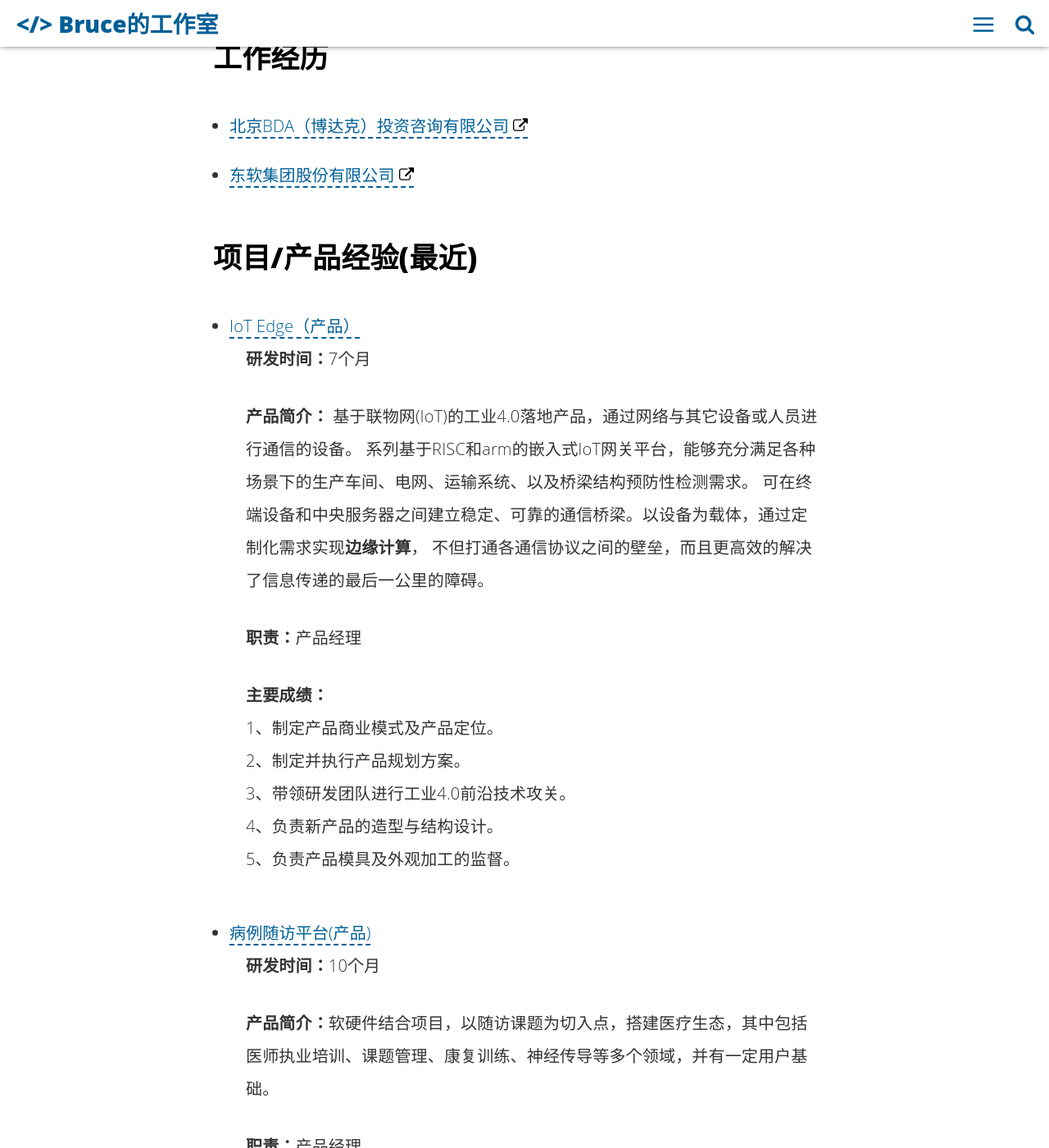
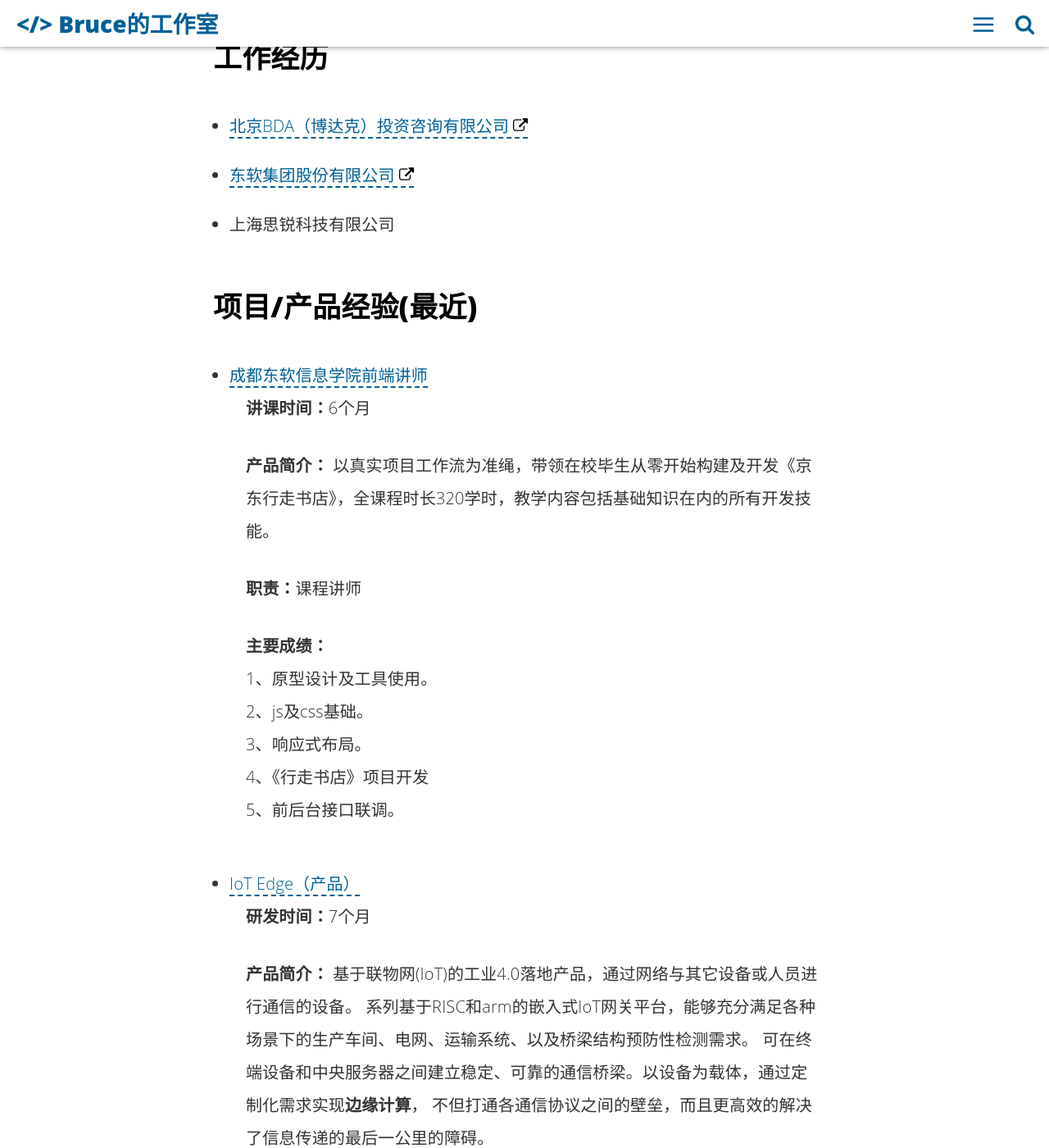
Before and after one commit to bruce827/portfolio, a Jekyll site: the page built from about.html, in a window 1280 px wide and 1400 px high, scrolled down 2658 px. Shown: the whole window at 82% size. Built offline with Jekyll 4.4.1, drawn with Linux system fonts in a browser that asks for light colours.

Commit message:
更新简历

```diff
--- a/about.html
+++ b/about.html
@@ -2,7 +2,7 @@
 layout: minimal
 title: "关于我"
 permalink: /about/index.html
-description: "3年前端开发经验，4年团队管理经验，做过千万级别项目，有2B产品管理经验，对环保、教育、物联网等行业有较深业务根基，对交互设计有深刻理解且善于数据分析与展示。"
+description: "4年前端开发经验，4年团队管理经验，做过千万级别项目，有2B产品管理经验，对环保、教育、物联网等行业有较深业务根基，对交互设计有深刻理解且善于数据分析与展示。"
 ---
 
 <img itemprop="image" class="img-rounded" src="{{"/assets/img/intro/photo.jpg"| prepend: site.baseurl }}" alt="Bruce"/>
@@ -76,11 +76,32 @@
 <ul>
 	<li><a href="http://www.bda.com/About/cn_index.php">北京BDA（博达克）投资咨询有限公司</a></li>
 	<li><a href="https://www.neusoft.com/cn/about/index.html">东软集团股份有限公司</a></li>
-	<!-- <li>上海思锐科技有限公司</li> -->
+	<li>上海思锐科技有限公司</li>
 </ul>
 
 <h2>项目/产品经验(最近)</h2>
 <ul>
+	<li><a href="#">成都东软信息学院前端讲师</a>
+		<p>
+				<b>讲课时间：</b>6个月
+		</p>
+		<p>
+				<b>产品简介：</b>
+				以真实项目工作流为准绳，带领在校毕生从零开始构建及开发《京东行走书店》，全课程时长320学时，教学内容包括基础知识在内的所有开发技能。
+		</p>
+		<p>
+				<b>职责：</b>课程讲师
+		</p>
+		<p>
+				<b>主要成绩：</b><br>
+				1、原型设计及工具使用。<br>
+				2、js及css基础。<br>
+				3、响应式布局。<br>
+				4、《行走书店》项目开发<br>
+				5、前后台接口联调。
+		</p>
+
+	</li>
 	<li><a href="#">IoT Edge（产品）</a>
 		<p>
 				<b>研发时间：</b>7个月
```
Also changed, not shown: other parts of about.html (+1 -1 lines).
